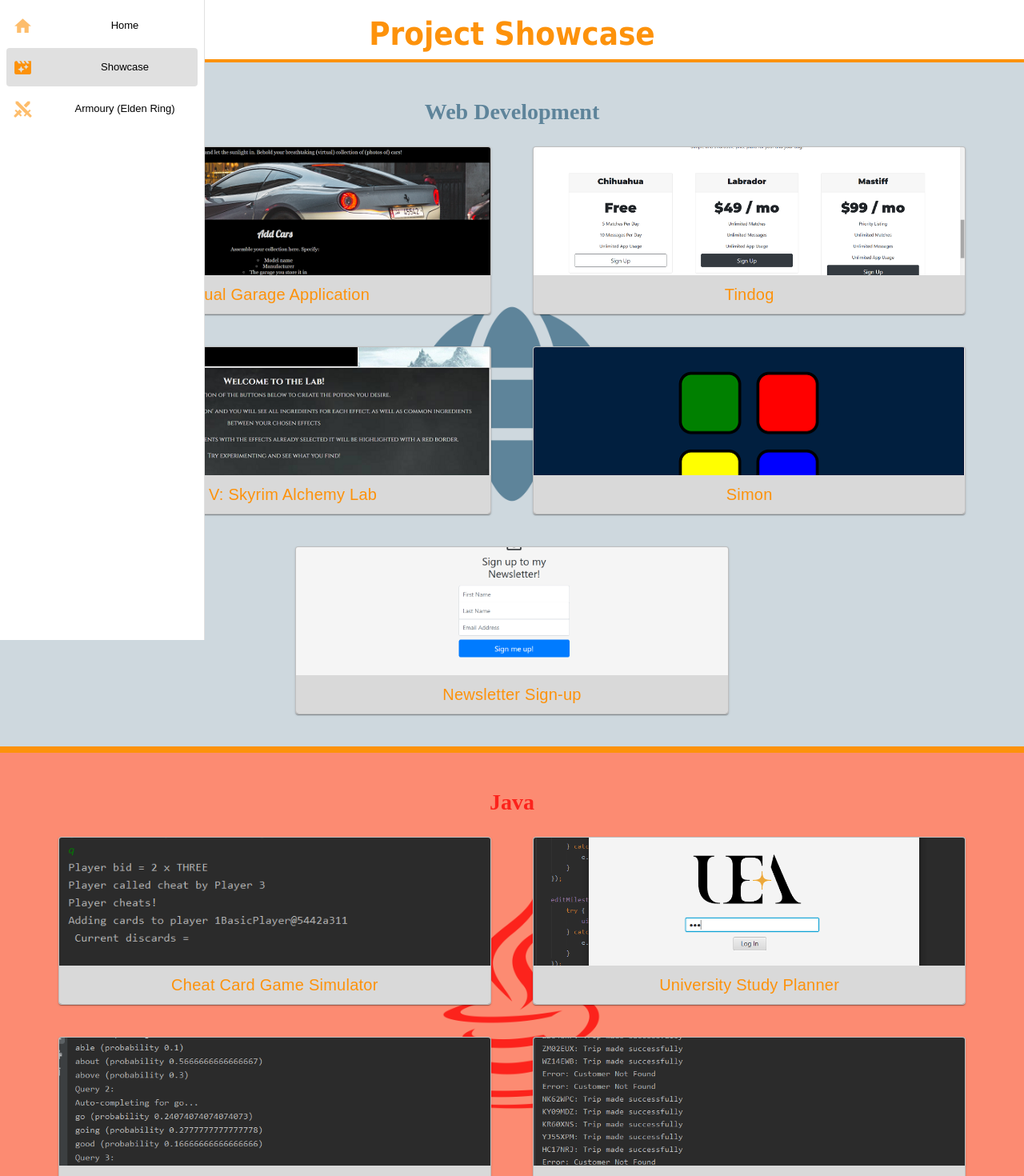
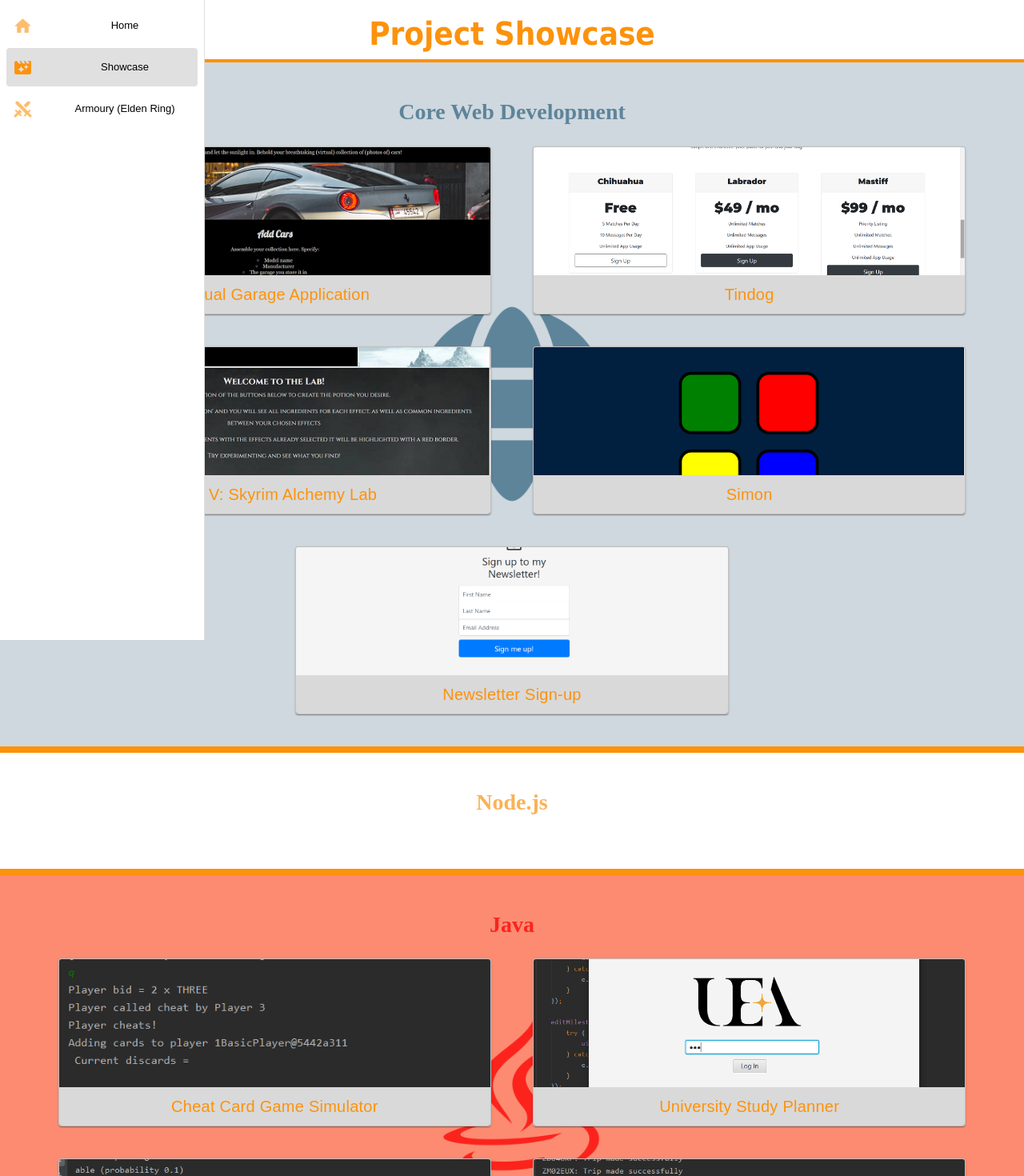
Before and after one commit to JamesBarnes48/PersonalSiteVue, a Vue app: page /showcase in a window 1280 px wide. Shown: the top 1470 px of the page at 80% size. Built offline with nearby package versions, Linux system fonts and the light colour scheme.

Commit message:
add new node.js CardShowcaseSection instance

```diff
--- a/src/views/CardShowcase.vue
+++ b/src/views/CardShowcase.vue
@@ -142,24 +142,32 @@ export default {
 
     <section id="webdev">
         <CardShowcaseSection
-            sectionTitle="Web Development"
+            sectionTitle="Core Web Development"
             :projectsInfo="projects.webdev"
+        ></CardShowcaseSection>
+    </section>
+
+    <section id="node">
+        <CardShowcaseSection
+            sectionTitle="Node.js"
+            sectionStyle="node"
+            :projectsInfo="projects.node"
         ></CardShowcaseSection>
     </section>
 
     <section id="java">
         <CardShowcaseSection
             sectionTitle="Java"
+            sectionStyle="java"
             :projectsInfo="projects.java"
-            sectionStyle="java"
         ></CardShowcaseSection>
     </section>
 
     <section id="c">
         <CardShowcaseSection
             sectionTitle="C++"
+            sectionStyle="c"
             :projectsInfo="projects.c"
-            sectionStyle="c"
         ></CardShowcaseSection>
     </section>
 </template>
```
